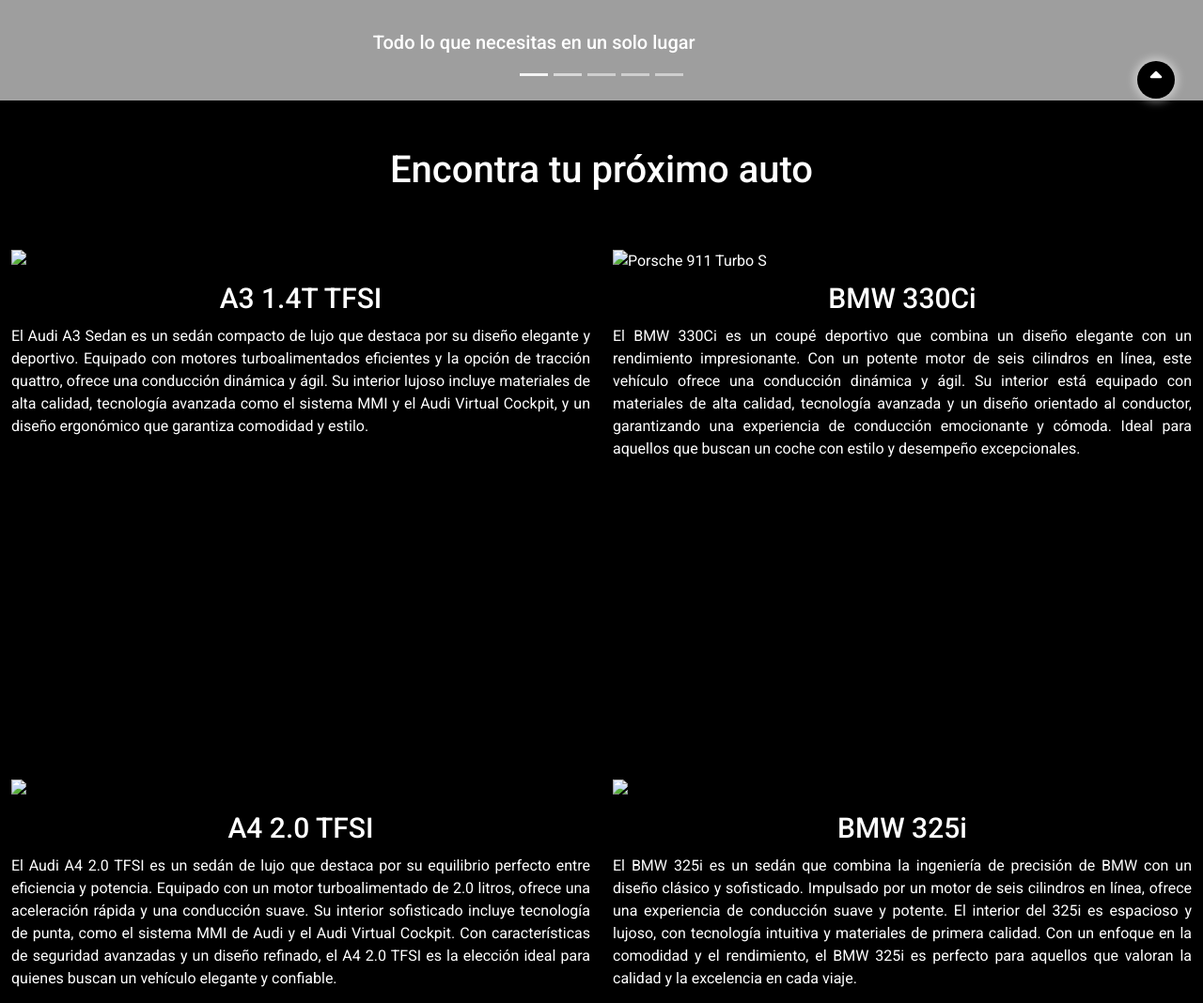
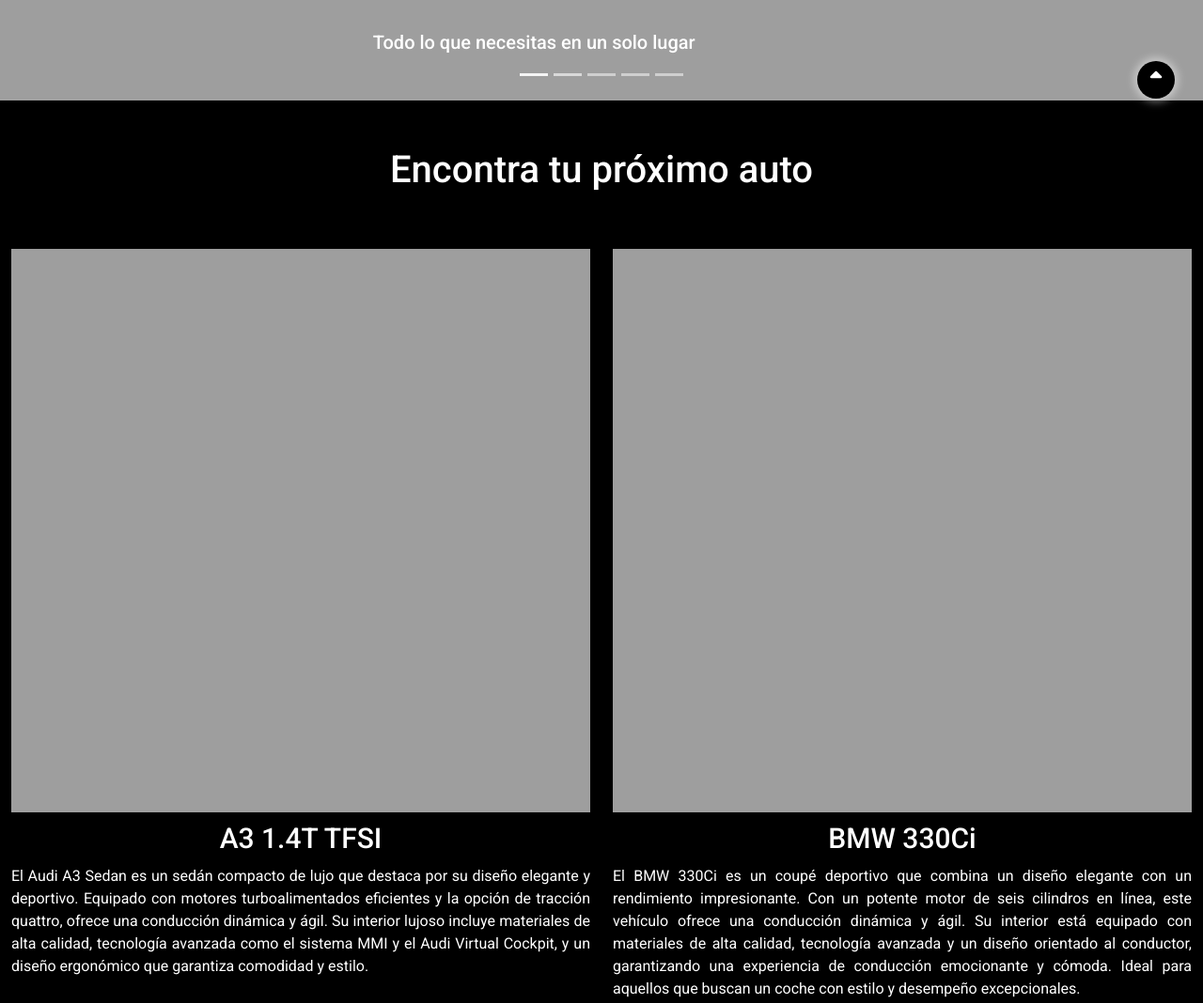
Before and after one commit to juanbrig/PF-Juan-Marco-Brignole, a website: page index.html in a window 1280 px wide. Shown: the part 665-1733 px from the top of the page at 94% size. Drawn offline with nearby package versions, Linux system fonts and the light colour scheme; files that its build step writes are made by us from their sources; the site is published under a folder, as on GitHub Pages, so addresses that start at the root find nothing.

Commit message:
fixing src img index

```diff
--- a/index.html
+++ b/index.html
@@ -138,7 +138,7 @@
             <div class="col">
                 <div class="presentacion">
                     <a href="./pages/modelos/autos/Audi_A3_Sedan_1.4_150cv.html">
-                        <img src="/img/Audi/AUDI A3 SEDAN 1.4T 150cv AUTOMÁTICO/AUDI A3 SEDAN 1.4T 150cv AUTOMÁTICO.jpg"
+                        <img src="./img/Audi/AUDI A3 SEDAN 1.4T 150cv AUTOMÁTICO/AUDI A3 SEDAN 1.4T 150cv AUTOMÁTICO.jpg"
                             class="modelos" alt="Chevrolet C10 1966">
                         <div class="card-body">
                             <h5 class="card-title">A3 1.4T TFSI</h5>
@@ -154,7 +154,7 @@
         <div class="col">
             <div class="presentacion">
                 <a f="./pages/modelos/autos/BMW_330Ci_2004.html">
-                    <img src="/img/BMW/BMW 330Ci 2004/BMW 330Ci 2004 91.000 Km TOTALMENTE ORIGINAL.jpg" class="modelos"
+                    <img src="./img/BMW/BMW 330Ci 2004/BMW 330Ci 2004 91.000 Km TOTALMENTE ORIGINAL.jpg" class="modelos"
                         alt="Porsche 911 Turbo S">
                     <div class="card-body">
                         <h5 class="card-title">BMW 330Ci</h5>
@@ -171,7 +171,7 @@
         <div class="col">
             <div class="presentacion">
                 <a href="./pages/modelos/autos/Audi_A4_Quatro_2.0_252cv.html">
-                    <img src="/img/Audi/AUDI A4 QUATTRO 2.0 TFSI 252cv/AUDI A4 QUATTRO 2.0 TFSI 252cv 2018 57.000 km.jpg"
+                    <img src="./img/Audi/AUDI A4 QUATTRO 2.0 TFSI 252cv/AUDI A4 QUATTRO 2.0 TFSI 252cv 2018 57.000 km.jpg"
                         class="modelos" alt="Torino Gs 200">
                     <div class="card-body">
                         <h5 class="card-title">A4 2.0 TFSI</h5>
@@ -188,7 +188,7 @@
         <div class="col">
             <div class="presentacion">
                 <a href="./pages/modelos/autos/BMW_325i_2010.html">
-                    <img src="/img/BMW/BMW 325I 2010 EXECUTIVE/BMW 325I 2010 EXECUTIVE.jpg" class="modelos"
+                    <img src="./img/BMW/BMW 325I 2010 EXECUTIVE/BMW 325I 2010 EXECUTIVE.jpg" class="modelos"
                         alt="C63 AMG">
                     <div class="card-body">
                         <h5 class="card-title">BMW 325i</h5>
```
